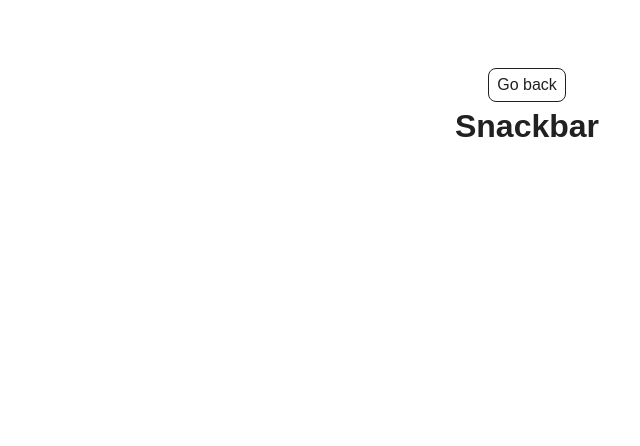
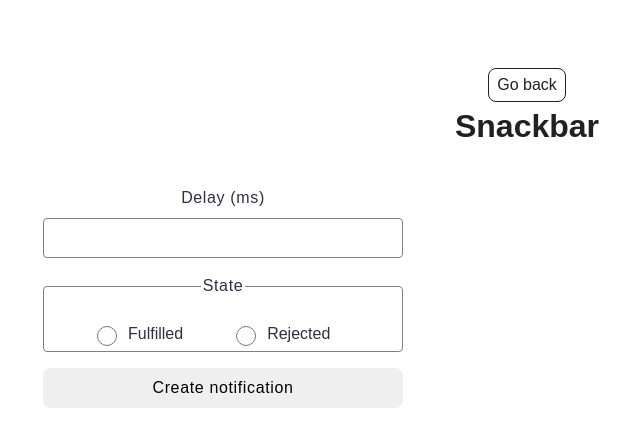
Before and after one commit to Bohdana-Poliukchovych/goit-js-hw-10, a website built with Vite: page src/2-snackbar.html in a window 1280 px wide. Shown: the top 446 px of the page, without its empty margins (149-789 px from the left). Built offline with nearby package versions, Linux system fonts and the light colour scheme.

Commit message:
add promise generator

```diff
--- a/src/2-snackbar.html
+++ b/src/2-snackbar.html
@@ -13,6 +13,27 @@
         <a class="back-link" href="./index.html">Go back</a>
         <h1 class="main-title">Snackbar</h1>
       </div>
+ <form class="form">
+  <label>
+    Delay (ms)
+    <input type="number" name="delay" required />
+  </label>
+
+  <fieldset>
+    <legend>State</legend>
+    <label>
+      <input type="radio" name="state" value="fulfilled" required />
+      Fulfilled
+    </label>
+    <label>
+      <input type="radio" name="state" value="rejected" required />
+      Rejected
+    </label>
+  </fieldset>
+
+  <button type="submit">Create notification</button>
+</form>
+
     </main>
     <script type="module" src="./js/2-snackbar.js"></script>
   </body>
--- a/src/css/styles.css
+++ b/src/css/styles.css
@@ -101,3 +101,99 @@ button[data-start]:disabled {
   text-transform: uppercase;
   color: #2e2f42;
 }
+
+
+
+.form {
+  width: 360px;
+  margin: 36px 0 0 156px;
+  display: flex;
+  flex-direction: column;
+  gap: 16px;
+  font-family: "Montserrat", sans-serif;
+  color: #2e2f42;
+}
+
+.form > label {
+  display: flex;
+  flex-direction: column;
+  gap: 8px;
+  font-size: 16px;
+  line-height: 1.5;
+  letter-spacing: 0.04em;
+}
+
+.form input[type="number"] {
+  width: 360px;
+  height: 40px;
+  box-sizing: border-box;
+  border: 1px solid #808080;
+  border-radius: 4px;
+  padding: 8px 16px;
+  font-size: 16px;
+  outline: transparent;
+}
+
+.form input[type="number"]:hover {
+  border-color: #000;
+}
+
+.form input[type="number"]:focus {
+  border-color: #4e75ff;
+}
+
+.form fieldset {
+  width: 360px;
+  height: 78px;
+  box-sizing: border-box;
+  margin: 0;
+  padding: 24px 48px 8px 48px;
+  border: 1px solid #808080;
+  border-radius: 4px;
+  display: flex;
+  gap: 48px;
+}
+
+.form fieldset:hover {
+  border-color: #000;
+}
+
+.form legend {
+  font-size: 16px;
+  line-height:1.5;
+  letter-spacing: 0.04em;
+}
+
+.form fieldset label {
+  display: flex;
+  align-items: center;
+  gap: 8px;
+  font-size: 16px;
+  line-height: 1.5;
+}
+
+.form  input[type="radio"] {
+  width: 20px;
+  height: 20px;
+}
+
+.form button {
+  width: 360px;
+  height: 40px;
+  border: none;
+  border-radius:8px;
+  padding: 8px 16px;
+  background-color: 4e75ff;
+  color: ffffff;
+  font-family: inherit;
+  font-size: 16px;
+  font-weight: 500;
+  line-height: 1.5;
+  letter-spacing: 0.04em;
+  cursor: pointer;
+}
+
+.form button:hover,
+.form button:focus {
+  background-color: 6c8cff;
+}
--- a/src/js/2-snackbar.js
+++ b/src/js/2-snackbar.js
@@ -0,0 +1,41 @@
+import iziToast from "izitoast";
+import "izitoast/dist/css/iziToast.min.css";
+
+const form = document.querySelector(".form");
+form.addEventListener("submit", event => {
+    event.preventDefault();
+
+    const delay = Number(form.elements.delay.value);
+    const state = form.elements.state.value;
+
+    const promise = new Promise((resolve, reject) => {
+        setTimeout(() => {
+            if (state === "fulfilled") {
+                resolve(delay);
+            } else {
+                reject(delay);
+            }
+        }, delay);
+    });
+
+    promise
+        .then(delay => {
+            iziToast.success({
+                title: "OK",
+                message: `✅ Fulfilled promise in ${delay}ms
+`,
+                position: "topRight",
+            });
+        })
+
+        .catch(delay => {
+            iziToast.error({
+                title: "Error",
+                message: `❌ Rejected promise in ${delay}ms`
+,
+                position: "topRight",
+            });
+        });
+
+    form.requestFullscreen();
+});
```
